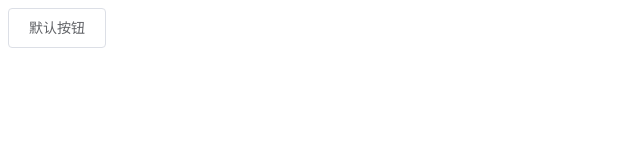
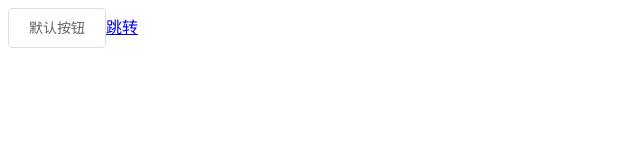
Before and after one commit to dhf481229/heimamm99, a Vue app: page / in a window 1280 px wide. Shown: the top 160 px of the page, without its empty margins (0-640 px from the left). Built offline with nearby package versions, Linux system fonts and the light colour scheme.

Commit message:
登录模块 - 路由整合

```diff
--- a/package.json
+++ b/package.json
@@ -10,7 +10,8 @@
   "dependencies": {
     "core-js": "^3.6.4",
     "element-ui": "^2.13.0",
-    "vue": "^2.6.11"
+    "vue": "^2.6.11",
+    "vue-router": "^3.1.6"
   },
   "devDependencies": {
     "@vue/cli-plugin-babel": "^4.3.0",
--- a/src/App.vue
+++ b/src/App.vue
@@ -1,6 +1,9 @@
 <template>
   <div>
     <el-button>默认按钮</el-button>
+    <!-- 路由出口 -->
+    <router-link to="/">跳转</router-link>
+    <router-view></router-view>
   </div>
 </template>
 
--- /dev/null
+++ b/src/router/router.js
@@ -0,0 +1,27 @@
+
+/*
+/*路由基本使用
+1：安装vue-router   npm i vue-router
+2:导入vue-router    import VueRouter from 'vue-router'
+3:注册              Vue.use(VueRouter)
+4:实例化VueRouter   const router=new VueRouter({routes:[//写相应的路由配制]})
+   输出 该路由实例化对象   export default router
+5：注入到vue实例
+   导入路由实例化对象
+   import router from "路径"
+   new Vue({router})
+6:来一个路由出口   router-view
+
+*/
+// 导入路由
+import VueRouter from "vue-router"
+// 注册
+import Vue from 'vue'
+Vue.use(VueRouter)
+// 实例化
+const router = new VueRouter({
+    // 路由配制
+    routes: []
+})
+// 输出 出去
+export default router
```
Also changed, not shown: src/main.js (+6 -1 lines), 1 other file (tests, documents, lock files or other folders).
